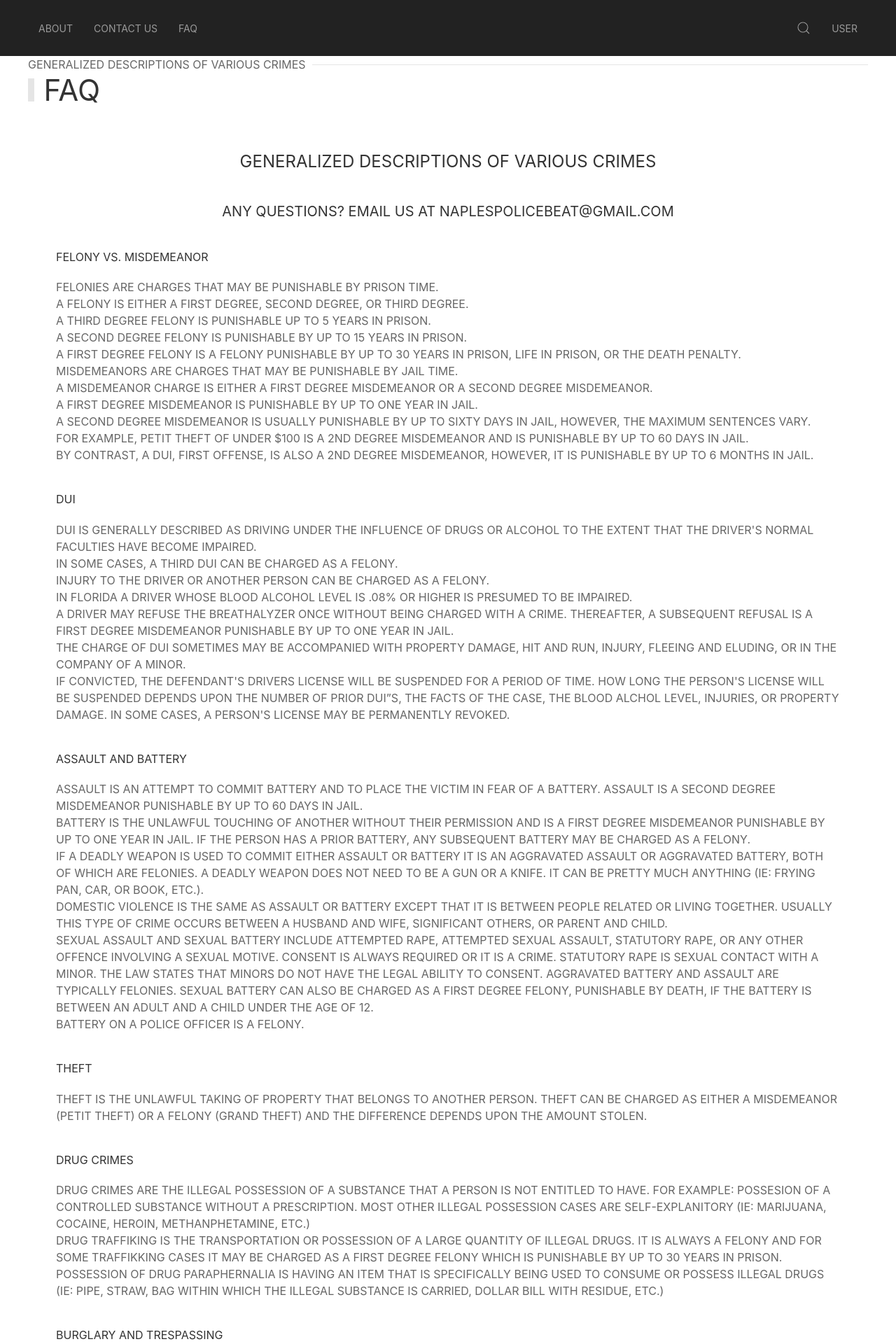
After one commit to hmahmud01/naples-server, a Django app: page /faq/ in a window 1280 px wide. The commit adds this page. Shown: the top 1920 px of the page at 70% size. Run offline with Django 3.2, Linux system fonts and the light colour scheme.

Commit message:
earlier faq version removed and static faq page added

```diff
--- a/core/templates/article.html
+++ b/core/templates/article.html
@@ -175,7 +175,7 @@
     <div class="uk-padding">
         <div class="uk-flex uk-flex-wrap uk-flex-wrap-around uk-flex-between uk-flex-middle">
             <!-- <a class="uk-navbar-item uk-logo logo-size" href="index.html"><img src="img/logo_2.png" alt="zeros"></a>    -->
-            <a class="uk-navbar-item uk-logo logo-size" href="index.html">Project 1</a>
+            <a class="uk-navbar-item uk-logo logo-size" href="index.html">Naples Police Beat</a>
             <p class="uk-text-center"> <span class="zeros-sub-head copy">Copyright</span>  © <a href="#">innsire</a>@2020</p>
         </div>
     </div>
--- a/core/templates/documentAdd.html
+++ b/core/templates/documentAdd.html
@@ -121,7 +121,7 @@
     <div class="uk-padding">
         <div class="uk-flex uk-flex-wrap uk-flex-wrap-around uk-flex-between uk-flex-middle">
             <!-- <a class="uk-navbar-item uk-logo logo-size" href="index.html"><img src="img/logo_2.png" alt="zeros"></a>    -->
-            <a class="uk-navbar-item uk-logo logo-size" href="index.html">Project 1</a>
+            <a class="uk-navbar-item uk-logo" href="index.html">Naples Police Beat</a>
             <p class="uk-text-center"> <span class="zeros-sub-head copy">Copyright</span>  © <a href="#">innsire</a>@2020</p>
         </div>
     </div>
--- /dev/null
+++ b/core/templates/faq.html
@@ -0,0 +1,167 @@
+{% extends 'base.html' %}
+{% load static %}
+
+{% block content %}
+<!-- Home Page Section -->
+<section class="main-section">
+    <div class="admin-section-top">
+        <div>
+            <div class="uk-section-secondary uk-preserve-color">
+                <div uk-sticky="animation: uk-animation-slide-top; sel-target: .uk-navbar-container; cls-active: uk-navbar-sticky; cls-inactive: uk-navbar-transparent uk-dark; top: 200">
+                    <nav class="uk-navbar-container uk-padding uk-padding-remove-vertical" uk-navbar>
+                        <div class="uk-navbar-left">
+                            <ul class="uk-navbar-nav">
+                                <!-- <a class="uk-navbar-item uk-logo" href="index.html">Logo</a> -->
+                                <li>
+                                    <a href="">About</a>
+                                </li>
+                                <li>
+                                    <a href="{% url 'contact' %}">Contact Us</a>
+                                </li>
+                                <li>
+                                    <a href="{% url 'faq' %}">FAQ</a>
+                                </li>
+                            </ul>
+                        </div>
+                        <div class="uk-navbar-right">
+                            <ul class="uk-navbar-nav">
+
+                                <li>
+                                    <div>
+                                        <a class="uk-navbar-toggle" uk-search-icon href="#"></a>
+                                        <div class="uk-drop" uk-drop="mode: click; pos: left-center; offset: 0">
+                                            <form class="uk-search uk-search-navbar uk-width-1-1">
+                                                <input class="uk-search-input" type="search" placeholder="Search..." autofocus>
+                                            </form>
+                                        </div>
+                                    </div>
+                                </li>
+
+                                <!-- <li>
+                                    <a href="#modal-full" uk-toggle>Login</a>
+                                </li>
+                                <li>
+                                    <a href="" uk-toggle="target: #client-request">Register</a>
+                                </li> -->
+                                <li>
+                                    <a href="#">User</a>
+                                    <div class="uk-navbar-dropdown">
+                                        <ul class="uk-nav uk-navbar-dropdown-nav uk-text-right">
+                                            <li class="uk-active"><a href="{% url 'profile' %}">Profile</a></li>
+                                            <li><a href="{% url 'changepassword' %}">Change Password</a></li>
+                                            <li><a href="/">Logout</a></li>
+                                        </ul>
+                                    </div>
+                                </li>
+                            </ul>
+                        </div>
+                    </nav>
+                </div>
+            </div>
+
+        </div>
+    </div>
+</section>
+
+
+<!-- itemsList -->
+<section id="litigation-list">
+    <div class="uk-container">
+        <div class="head">
+            <h1 class="uk-heading-bullet">FAQ</h1>
+            <p class="uk-heading-line"><span>GENERALIZED DESCRIPTIONS OF VARIOUS CRIMES</span></p>
+        </div>
+
+        <div id="article-Description">
+            <div class="uk-child-width-1@m uk-margin" uk-grid>
+                <div>
+                    <div class="uk-card uk-card-hover uk-card-body" uk-scrollspy="cls: uk-animation-slide-top;">
+                        <div uk-grid>
+                            <div class="uk-width-1-1">
+                                <h3 class="uk-text-center">GENERALIZED DESCRIPTIONS OF VARIOUS CRIMES </h3>
+                                <h4 class="uk-text-center"> ANY QUESTIONS? EMAIL US AT NAPLESPOLICEBEAT@GMAIL.COM </h4>
+
+                                <h5>FELONY VS. MISDEMEANOR </h5>
+                                <p>FELONIES ARE CHARGES THAT MAY BE PUNISHABLE BY PRISON TIME. </p>
+                                <p>A FELONY IS EITHER A FIRST DEGREE, SECOND DEGREE, OR THIRD DEGREE. </p>
+                                <p>A THIRD DEGREE FELONY IS PUNISHABLE UP TO 5 YEARS IN PRISON.   </p>
+                                <p>A SECOND DEGREE FELONY IS PUNISHABLE BY UP TO 15 YEARS IN PRISON. </p>
+                                <p>A FIRST DEGREE FELONY IS A FELONY PUNISHABLE BY UP TO 30 YEARS IN PRISON, LIFE IN PRISON, OR THE DEATH PENALTY. </p>
+                                <p>MISDEMEANORS ARE CHARGES THAT MAY BE PUNISHABLE BY JAIL TIME. </p>
+                                <p>A MISDEMEANOR CHARGE IS EITHER A FIRST DEGREE MISDEMEANOR OR A SECOND DEGREE MISDEMEANOR. </p>
+                                <p>A FIRST DEGREE MISDEMEANOR IS PUNISHABLE BY UP TO ONE YEAR IN JAIL.   </p>
+                                <p>A SECOND DEGREE MISDEMEANOR IS USUALLY PUNISHABLE BY UP TO SIXTY DAYS IN JAIL, HOWEVER, THE MAXIMUM SENTENCES VARY.   </p>
+                                <p>FOR EXAMPLE, PETIT THEFT OF UNDER $100 IS A 2ND DEGREE MISDEMEANOR AND IS PUNISHABLE BY UP TO 60 DAYS IN JAIL.  </p>
+                                <p>BY CONTRAST, A DUI, FIRST OFFENSE, IS ALSO A 2ND DEGREE MISDEMEANOR, HOWEVER, IT IS PUNISHABLE BY UP TO 6 MONTHS IN JAIL. </p>
+
+                                <h5>DUI </h5>
+                                <p>DUI IS GENERALLY DESCRIBED AS DRIVING UNDER THE INFLUENCE OF DRUGS OR ALCOHOL TO THE EXTENT THAT THE DRIVER'S NORMAL FACULTIES HAVE BECOME IMPAIRED.   </p>
+                                <p>IN SOME CASES, A THIRD DUI CAN BE CHARGED AS A FELONY.   </p>
+                                <p>INJURY TO THE DRIVER OR ANOTHER PERSON CAN BE CHARGED AS A FELONY. </p>
+                                <p>IN FLORIDA A DRIVER WHOSE BLOOD ALCOHOL LEVEL IS .08% OR HIGHER IS PRESUMED TO BE IMPAIRED.   </p>
+                                <p>A DRIVER MAY REFUSE THE BREATHALYZER ONCE WITHOUT BEING CHARGED WITH A CRIME.  THEREAFTER, A SUBSEQUENT REFUSAL IS A FIRST DEGREE MISDEMEANOR PUNISHABLE BY UP TO ONE YEAR IN JAIL.   </p>
+                                <p>THE CHARGE OF DUI SOMETIMES MAY BE ACCOMPANIED WITH PROPERTY DAMAGE, HIT AND RUN, INJURY, FLEEING AND ELUDING, OR IN THE COMPANY OF A MINOR.   </p>
+                                <p>IF CONVICTED, THE DEFENDANT'S DRIVERS LICENSE WILL BE SUSPENDED FOR A PERIOD OF TIME.  HOW LONG THE PERSON'S LICENSE WILL BE SUSPENDED DEPENDS UPON THE NUMBER OF PRIOR DUI”S, THE FACTS OF THE CASE, THE BLOOD ALCHOL LEVEL,  INJURIES, OR PROPERTY DAMAGE.  IN SOME CASES, A PERSON'S LICENSE MAY BE PERMANENTLY REVOKED.  </p>
+
+                                <h5>ASSAULT AND BATTERY </h5>
+                                <p>ASSAULT IS AN ATTEMPT TO COMMIT BATTERY AND TO PLACE THE VICTIM IN FEAR OF A BATTERY.  ASSAULT IS A SECOND DEGREE MISDEMEANOR PUNISHABLE BY UP TO 60 DAYS IN JAIL. </p>
+                                <p>BATTERY IS THE UNLAWFUL TOUCHING OF ANOTHER WITHOUT THEIR PERMISSION AND IS A FIRST DEGREE MISDEMEANOR PUNISHABLE BY UP TO ONE YEAR IN JAIL.  IF THE PERSON HAS A PRIOR BATTERY, ANY SUBSEQUENT BATTERY MAY BE CHARGED AS A FELONY. </p>
+                                <p>IF A DEADLY WEAPON IS USED TO COMMIT EITHER ASSAULT OR BATTERY IT IS AN  AGGRAVATED ASSAULT OR AGGRAVATED BATTERY, BOTH OF WHICH ARE FELONIES. A DEADLY WEAPON DOES NOT NEED TO BE A GUN OR A KNIFE.  IT CAN BE PRETTY MUCH ANYTHING (IE:  FRYING PAN, CAR, OR BOOK, ETC.). </p>
+                                <p>DOMESTIC VIOLENCE IS THE SAME AS ASSAULT OR BATTERY EXCEPT THAT IT IS BETWEEN PEOPLE RELATED OR LIVING TOGETHER.  USUALLY THIS TYPE OF CRIME OCCURS BETWEEN A HUSBAND AND WIFE, SIGNIFICANT OTHERS, OR PARENT AND CHILD.   </p>
+                                <p>SEXUAL ASSAULT AND SEXUAL BATTERY INCLUDE ATTEMPTED RAPE, ATTEMPTED SEXUAL ASSAULT, STATUTORY RAPE, OR ANY OTHER OFFENCE INVOLVING A SEXUAL MOTIVE.  CONSENT IS ALWAYS REQUIRED OR IT IS A CRIME.  STATUTORY RAPE IS SEXUAL CONTACT WITH A MINOR.  THE LAW STATES THAT MINORS DO NOT HAVE THE LEGAL ABILITY TO CONSENT.  AGGRAVATED BATTERY AND ASSAULT ARE TYPICALLY FELONIES.  SEXUAL BATTERY CAN ALSO BE CHARGED AS A FIRST DEGREE FELONY, PUNISHABLE BY DEATH, IF THE BATTERY IS BETWEEN AN ADULT AND A CHILD UNDER THE AGE OF 12. </p>
+                                <p>BATTERY ON A POLICE OFFICER IS A FELONY. </p>
+
+                                <h5>THEFT</h5>
+                                <p>THEFT IS THE UNLAWFUL TAKING OF PROPERTY THAT BELONGS TO ANOTHER PERSON.  THEFT CAN BE CHARGED AS EITHER A MISDEMEANOR (PETIT THEFT) OR A FELONY (GRAND THEFT) AND THE DIFFERENCE DEPENDS UPON THE AMOUNT STOLEN.   </p>
+
+                                <h5>DRUG CRIMES </h5>
+                                <p>DRUG CRIMES ARE THE ILLEGAL POSSESSION OF A SUBSTANCE THAT A PERSON IS NOT ENTITLED TO HAVE.  FOR EXAMPLE:  POSSESION OF A CONTROLLED SUBSTANCE WITHOUT A PRESCRIPTION.  MOST OTHER ILLEGAL POSSESSION CASES ARE SELF-EXPLANITORY (IE: MARIJUANA, COCAINE, HEROIN, METHANPHETAMINE, ETC.) </p>
+                                <p>DRUG TRAFFIKING IS THE TRANSPORTATION OR POSSESSION OF A LARGE QUANTITY OF ILLEGAL DRUGS.  IT IS ALWAYS A FELONY AND FOR SOME TRAFFIKKING CASES IT MAY BE CHARGED AS A FIRST DEGREE FELONY WHICH IS PUNISHABLE BY UP TO 30 YEARS IN PRISON. </p>
+                                <p>POSSESSION OF DRUG PARAPHERNALIA IS HAVING AN ITEM THAT IS SPECIFICALLY BEING USED TO CONSUME OR POSSESS ILLEGAL DRUGS (IE: PIPE, STRAW, BAG WITHIN WHICH THE ILLEGAL SUBSTANCE IS CARRIED, DOLLAR BILL WITH RESIDUE, ETC.)   </p>
+
+                                <h5>BURGLARY AND TRESPASSING </h5>
+                                <p>BURGLARY IS THE ILLEGAL ENTERING INTO A HOME, BUILDING, OR VEHICLE TO WHICH THE ARRESTED PERSON HAS NO RIGHT TO BE AND WITH THE INTENT TO COMMIT A CRIME THEREIN.    </p>
+                                <p>TRESSPASSING IS NEARLY THE SAME AS BURGLARY ONLY WITHOUT THE INTENT TO COMMIT A CRIME. TRESSPASSING CAN BE ON A PIECE OF PROPERTY, A CONSTRUCTION SITE, OR ANY OTHER PLACE THE ARRESTED PERSON DOES NOT HAVE THE RIGHT TO BE.   </p>
+                                <p>BURLARY IS ALWAYS A FELONY.</p>
+                                <p>TRESSPASSING IS USUALLY A MISDEMEANOR.  TRESPASSING ON A CONSTRUCTION SITE IS A FELONY. </p>
+
+                                <h5>CRIMINAL MISCHIEF </h5>
+                                <p>CRIMINAL MISCHIEF IS THE INTENTIONAL DESTRUCTION OF ANOTHER PERSON'S PROPERTY.  IT MAY BE CHARGED AS A MISDEMEANOR OR A FELONY DEPENDING UPON THE AMOUNT OF DAMAGE. </p>
+
+                                <h5>WEAPON OFFENCES </h5>
+                                <p>THESE INCLUDE FELON IN POSSESIONN OF GUN OR AMMUNITION, CARRYING A CONCEALED WEAPON, AGGRAVATED BATTERY WITH A DEADLY WEAPON, AND AGGRAVATED ASSAULT WITH A DEADLY WEAPON.   </p>
+                                <p>A DEADLY WEAPON DOES NOT NEED TO BE A GUN OR A KNIFE.  IT CAN BE PRETTY MUCH ANYTHING (IE:  FRYING PAN, CAR, OR BOOK, ETC.). </p>
+
+                                <h5>DRIVING CRIMES OTHER THAN DUI </h5>
+                                <p>DRIVING WITH A SUSPENDED LICENSE IS A CRIME IF THE DRIVER KNEW OR SHOULD HAVE KNOWN THAT THEIR LICENSE HAS BEEN SUSPENDED.  THIS COULD BE THE RESULT OF NOT PAYING A TRAFFIC TICKET, TOO MANY TICKETS, FAILURE TO  PROVIDE PROOF OF INSURANCE, OR A DUI SUSPENSION.  A THIRD VIOLATION FOR DRIVING WITH A SUSPENDED LICENCE IS IS A FELONY.   </p>
+                                <p>NO VALID DRIVER'S LICENSE IS THE CRIME OF NEVER HAVING HAD A DRIVER”S  LICENSE.  THIS TYPE OF CRIME IS OFTEN COMMITED BY PEOPLE WHO ARE NOT IN THE UNITED STATES LEGALLY OR BY PEOPLE WHO NEVER RECEIVED A DRIVER'S LICENSE BECAUSE THEY NEVER TRIED TO GET A DRIVER'S LICENSE.  </p>
+                                <p>HIT AND RUN, IS SELF EXPLANATORY, HOWEVER, THE DRIVER MUST KNOW THAT THEY HAVE HIT SOMETHING. </p>
+
+                                <h5>FLEEING AND ELUDING </h5>
+                                <p>RUNNING FROM THE COPS IN A CAR. </p>
+
+                                <h5>RESISTING ARREST </h5>
+                                <p>RESISTING ARREST WITHOUT VIOLENCE IS A FIRST DEGREE MISDEMEANOR AND MAY INCLUDE NOT FOLLOWING A LAWFUL ORDER FROM THE POLICE, STRUGGLING WITH THE POLICE WHILE BEING PLACED INTO CUSTODY, OR BRACING WHILE BEING HAND-CUFFED.  </p>
+                                <p>RESISTING ARREST WITH VIOLENCE IS A FELONY. </p>
+
+                                <h4 class="uk-text-center"> ANY QUESTIONS? EMAIL US AT NAPLESPOLICEBEAT@GMAIL.COM </h4>
+                            </div>
+                        </div>
+                    </div>
+                </div>
+            </div>
+        </div>
+
+    </div>
+</section>
+
+<section id="footer">
+    <div class="uk-padding">
+        <div class="uk-flex uk-flex-wrap uk-flex-wrap-around uk-flex-between uk-flex-middle">
+            <!-- <a class="uk-navbar-item uk-logo logo-size" href="index.html"><img src="img/logo_2.png" alt="zeros"></a>    -->
+            <a class="uk-navbar-item uk-logo" href="/">Naples Police Beat</a>
+            <p class="uk-text-center"> <span class="zeros-sub-head copy">Copyright</span>  © <a href="#">innsire</a>@2020</p>
+        </div>
+    </div>
+</section>
+{% endblock %}
--- a/core/templates/index.html
+++ b/core/templates/index.html
@@ -16,7 +16,7 @@
                                     <div>
                                         <div class="uk-text-left uk-animation-slide-left-medium">
                                             <h3 class="">Welcome To</h3>
-                                            <p class="zeros-sub-head">Naples Police Records</p>
+                                            <p class="zeros-sub-head">Naples Police beat</p>
                                             <p class="uk-width-1-3">
                                                 Lorem Ipsum is simply dummy text of the printing and typesetting industry. Lorem Ipsum has been the industry's standard dummy text ever since the 1500s, when an unknown printer took a galley of type and scrambled it to make a type specimen book. It has survived not only five centuries, but also the leap into electronic typesetting, remaining essentially unchanged. It was popularised in the 1960s with the release of Letraset sheets containing Lorem Ipsum passages, and more recently with desktop publishing software like Aldus PageMaker including versions of Lorem Ipsum.
                                             </p>
@@ -198,7 +198,7 @@
     </section>
 
 
-    <section class="faq">
+    <!-- <section class="faq">
         <div class="uk-width-1-1@s">
             <div class="uk-card uk-card-primary uk-width-1-1">
                 <div class="uk-card-body">
@@ -220,7 +220,7 @@
                 </div>
             </div>
         </div>
-    </section>
+    </section> -->
 
 
     <!-- Register On the GO -->
--- a/core/templates/nav_admin.html
+++ b/core/templates/nav_admin.html
@@ -1,7 +1,7 @@
 <nav class="uk-navbar-container" uk-navbar="mode: click;">
     <div class="uk-navbar-left">
         <!-- <a class="uk-navbar-item uk-logo logo-size" href="index.html"><img src="img/logo_2_w.png" alt="zeros"></a>     -->
-        <a class="uk-navbar-item uk-logo logo-size" href="dashboard.html">Project 1</a>
+        <a class="uk-navbar-item uk-logo" href="dashboard.html">Naples Police Beat</a>
     </div>
     <div class="uk-navbar-right uk-dark">
         <ul class="uk-navbar-nav uk-iconnav">
--- a/core/templates/nav_app.html
+++ b/core/templates/nav_app.html
@@ -7,7 +7,7 @@
                     <p>At ease</p>
                 </div>
                 <div>
-                    <h1>Naples Police Records</h1>
+                    <h1>Naples Police beat</h1>
                 </div>
                 <div class="uk-text-center">
                     <p>Subscribe For</p>
@@ -26,6 +26,9 @@
                     </li>
                     <li>
                         <a href="{% url 'contact' %}">Contact Us</a>
+                    </li>
+                    <li>
+                        <a href="{% url 'faq' %}">FAQ</a>
                     </li>
                 </ul>
             </div>
--- a/core/urls.py
+++ b/core/urls.py
@@ -6,6 +6,7 @@ from core import views
 
 urlpatterns = [
     path('', views.home, name="home"),
+    path('faq/', views.faq, name="faq"),
     path('article/<int:aid>/', views.article, name="article"),
     path('changepassword/', views.changePassword, name="changepassword"),
     path('contact/', views.contact, name="contact"),
--- a/core/views.py
+++ b/core/views.py
@@ -9,6 +9,11 @@ def home(request):
     documents = Document.objects.all()
     faq = Faq.objects.all()
     return render(request, 'index.html', {'data' : documents, 'faq': faq})
+
+
+def faq(request):
+    data = ""
+    return render(request, 'faq.html', {'data': data})
 
 
 def article(request, aid):
```
Also changed, not shown: core/templates/dashboard.html (+7 -7 lines).
